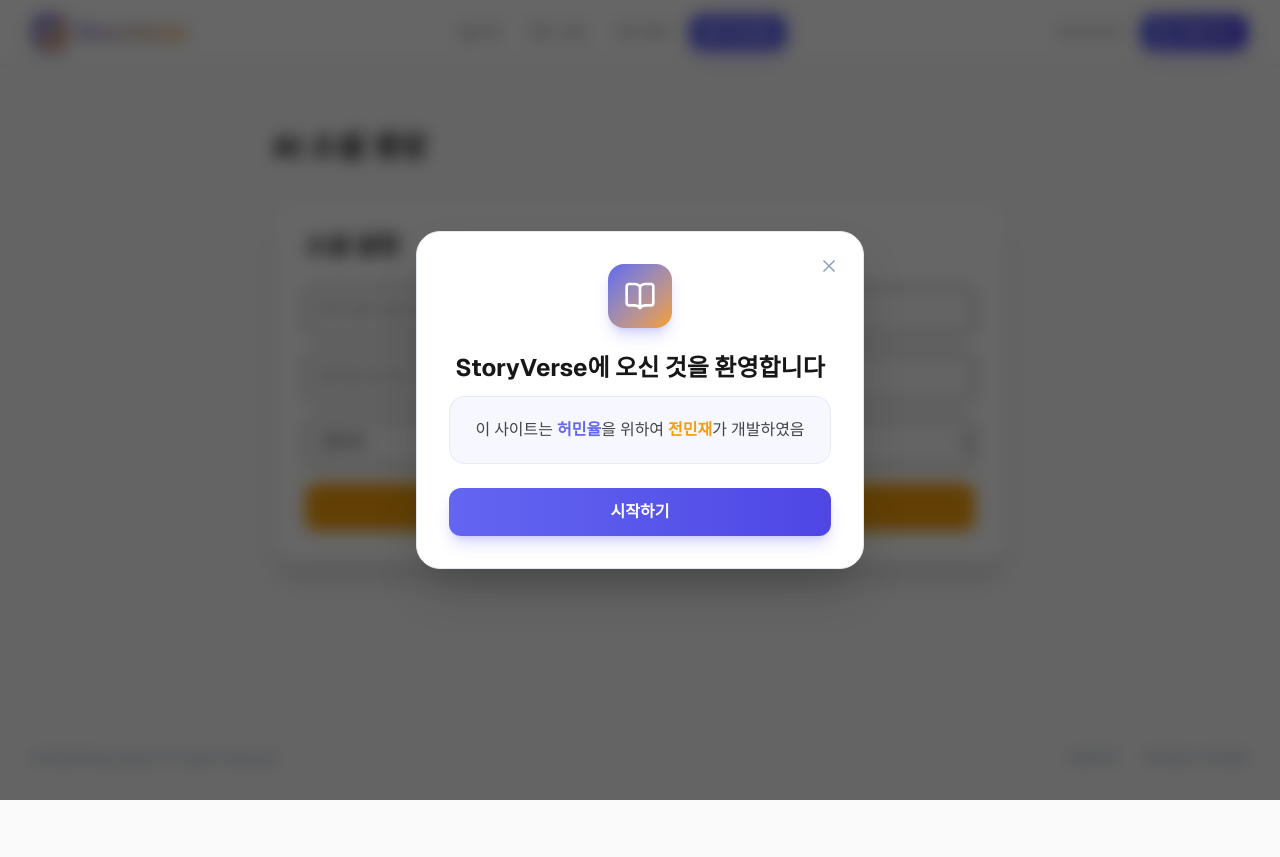
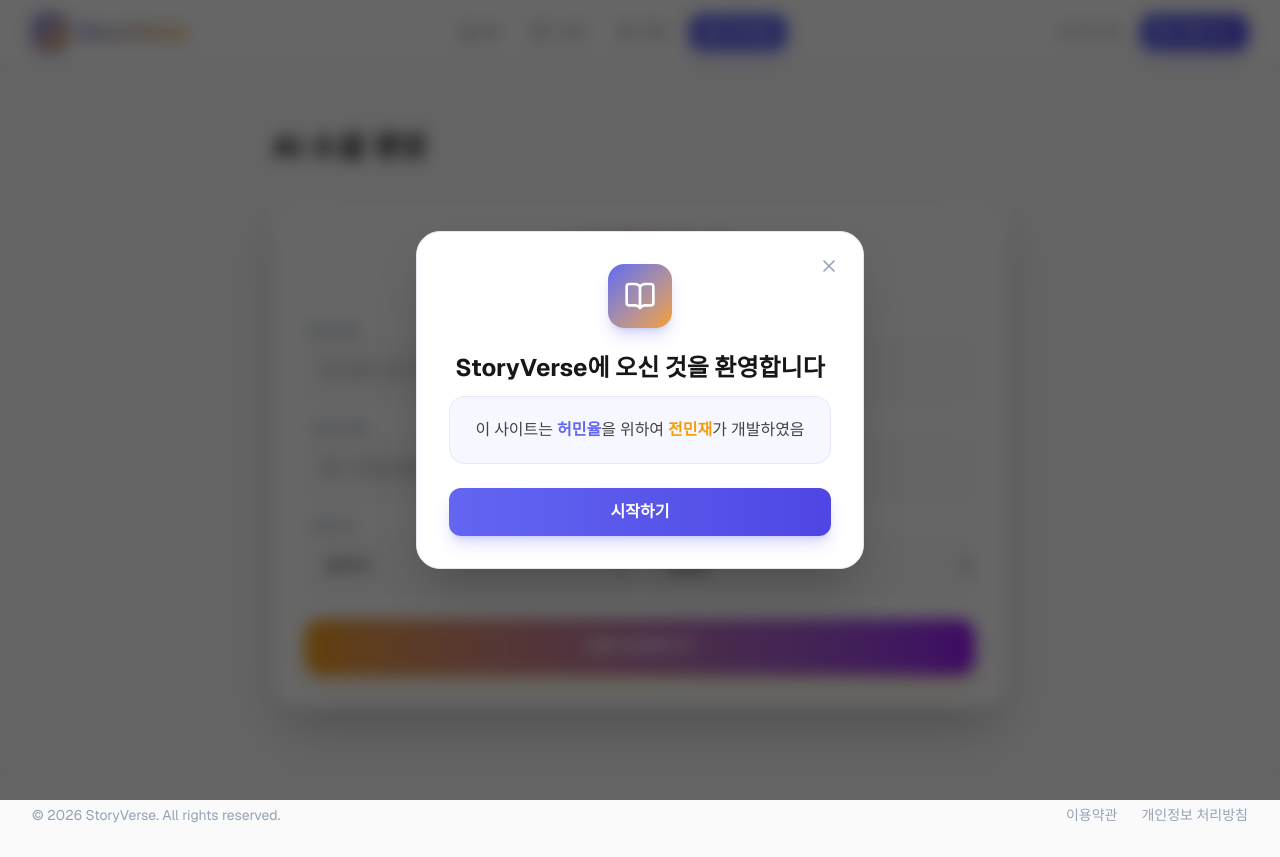
Before and after one commit to jeon120710/uploading, a Next.js app: page /ai-generator in a window 1280 px wide. Before the commit the page ends 800 px from the top, so only its background shows below. Built offline with nearby package versions, Linux system fonts and the light colour scheme; no server answers.

Commit message:
ai 소설 생성 패치

```diff
--- a/src/components/AiNovelGenerator.tsx
+++ b/src/components/AiNovelGenerator.tsx
@@ -61,18 +61,51 @@
   };
 
   if (step === "settings") {
-  return (
-      <div className="bg-card border border-border rounded-3xl p-8 shadow-xl space-y-4">
-        <h2 className="text-2xl font-bold mb-6">소설 설정</h2>
-        <input className="w-full p-3 bg-background border rounded-xl" placeholder="위치 (예: 검은 성)" onChange={(e) => setSettings({...settings, location: e.target.value})} />
-        <input className="w-full p-3 bg-background border rounded-xl" placeholder="일어날 일 (예: 기억을 잃은 소년의 각성)" onChange={(e) => setSettings({...settings, event: e.target.value})} />
-        <select className="w-full p-3 bg-background border rounded-xl" onChange={(e) => setSettings({...settings, category: e.target.value})}>
-          <option>판타지</option><option>SF</option><option>로맨스</option>
-        </select>
-        <button onClick={startWriting} className="w-full py-3 bg-accent text-white rounded-xl font-bold">생성 시작</button>
+    return (
+      <div className="bg-card border border-border rounded-3xl p-8 shadow-2xl space-y-6 animate-in fade-in zoom-in duration-300">
+        <div className="text-center space-y-2">
+          <h2 className="text-3xl font-bold bg-gradient-to-r from-accent to-purple-500 bg-clip-text text-transparent">
+            소설 창조의 서
+          </h2>
+          <p className="text-muted text-sm">운명의 실타래를 어떻게 엮으시겠습니까?</p>
+        </div>
+
+        <div className="space-y-4">
+          <div className="space-y-2">
+            <label className="text-xs font-bold text-muted uppercase tracking-wider ml-1">배경 설정</label>
+            <input className="w-full p-4 bg-background border border-border rounded-2xl focus:ring-2 focus:ring-accent outline-none transition-all" placeholder="예: 검은 성의 지하 감옥" onChange={(e) => setSettings({...settings, location: e.target.value})} />
+          </div>
+
+          <div className="space-y-2">
+            <label className="text-xs font-bold text-muted uppercase tracking-wider ml-1">사건의 발단</label>
+            <input className="w-full p-4 bg-background border border-border rounded-2xl focus:ring-2 focus:ring-accent outline-none transition-all" placeholder="예: 기억을 잃은 소년의 각성" onChange={(e) => setSettings({...settings, event: e.target.value})} />
+          </div>
+
+          <div className="grid grid-cols-2 gap-4">
+             <div className="space-y-2">
+                <label className="text-xs font-bold text-muted uppercase tracking-wider ml-1">카테고리</label>
+                <select className="w-full p-4 bg-background border border-border rounded-2xl outline-none" onChange={(e) => setSettings({...settings, category: e.target.value})}>
+                  <option>판타지</option><option>SF</option><option>무협</option><option>미스테리</option>
+                </select>
+             </div>
+             <div className="space-y-2">
+                <label className="text-xs font-bold text-muted uppercase tracking-wider ml-1">세계관 컨셉</label>
+                <select className="w-full p-4 bg-background border border-border rounded-2xl outline-none" onChange={(e) => setSettings({...settings, concept: e.target.value})}>
+                  <option>중2병</option><option>다크 판타지</option><option>먼치킨</option><option>일상</option>
+                </select>
+             </div>
+          </div>
+        </div>
+
+        <button
+          onClick={startWriting}
+          className="w-full py-4 bg-gradient-to-r from-accent to-purple-600 text-white rounded-2xl font-bold shadow-lg shadow-accent/25 hover:scale-[1.02] transition-all"
+        >
+          운명 써내려가기
+        </button>
       </div>
-  );
-}
+    );
+  }
 
   return (
     <div className="bg-card border border-border rounded-3xl p-8 shadow-xl">
```
